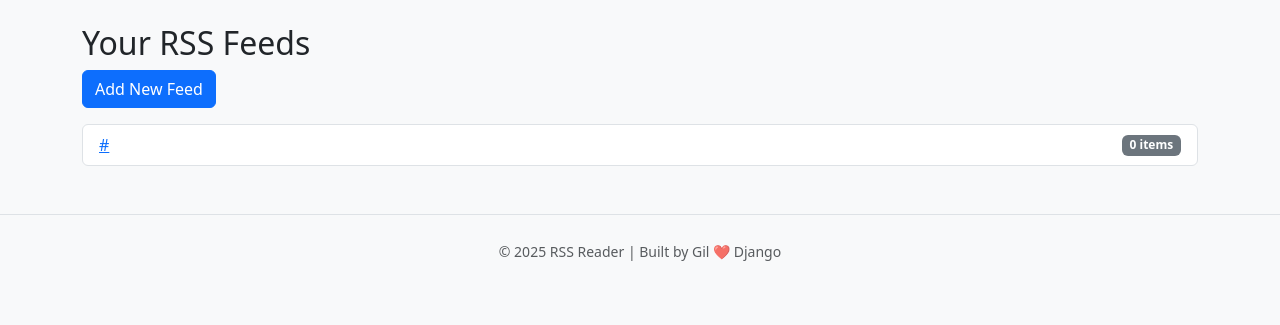
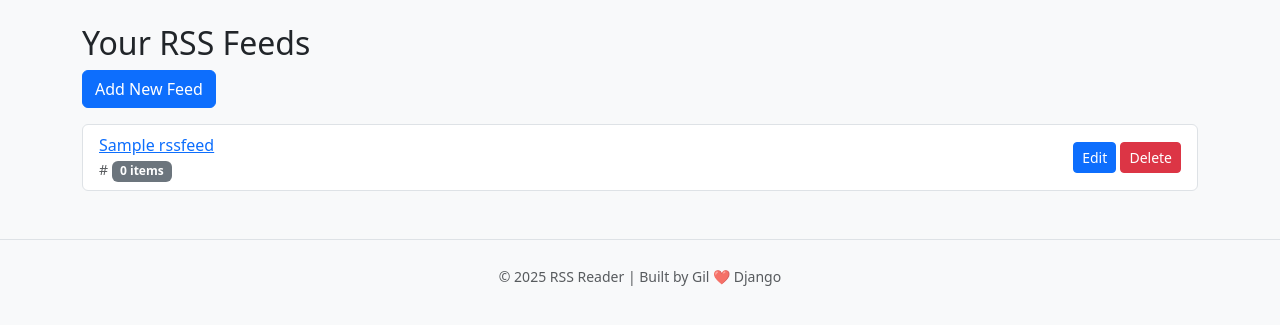
Before and after one commit to gil-ss/django-rss-reader, a Django app: page / in a window 1280 px wide. Shown: the part 57-382 px from the top of the page. Run offline with Django 5.2, Linux system fonts and the light colour scheme; a user stored in the database is signed in; tables that the repository leaves empty hold one stand-in row (values such as "Sample post").

Commit message:
feat(feed): Improve pagination UI and add edit/delete confirmation with full test coverage.

```diff
--- a/feeds/templates/feeds/feed_detail.html
+++ b/feeds/templates/feeds/feed_detail.html
@@ -34,6 +34,7 @@
     </ul>
 
     <nav class="mt-3">
+        <div class="d-flex justify-content-center">
             <ul class="pagination">
                 {% if page_obj.has_previous %}
                     <li class="page-item">
@@ -53,6 +54,7 @@
                     <li class="page-item disabled"><span class="page-link">Next</span></li>
                 {% endif %}
             </ul>
+        </div>
     </nav>
 {% else %}
     <p>No items found for this feed.</p>
--- a/feeds/templates/feeds/feed_list.html
+++ b/feeds/templates/feeds/feed_list.html
@@ -6,12 +6,19 @@
 
 {% if feeds %}
     <ul class="list-group">
-        {% for feed in feeds %}
-            <li class="list-group-item d-flex justify-content-between align-items-center">
-                <a href="{% url 'feed-detail' feed.pk %}">{{ feed.url }}</a>
-                <span class="badge bg-secondary">{{ feed.items.count }} items</span>
-            </li>
-        {% endfor %}
+            {% for feed in feeds %}
+                <li class="list-group-item d-flex justify-content-between align-items-center">
+                    <div>
+                        <a href="{% url 'feed-detail' feed.pk %}">{{ feed.title }}</a><br>
+                        <small class="text-muted">{{ feed.url }}</small>
+                        <span class="badge bg-secondary">{{ feed.items.count }} items</span>
+                    </div>
+                    <div>
+                        <a href="{% url 'feed-edit' feed.pk %}" class="btn btn-sm btn-primary">Edit</a>
+                        <a href="{% url 'feed-delete' feed.pk %}" class="btn btn-sm btn-danger">Delete</a>
+                    </div>
+                </li>
+            {% endfor %}
     </ul>
 {% else %}
     <p>No feeds added yet.</p>
--- a/feeds/urls.py
+++ b/feeds/urls.py
@@ -1,8 +1,10 @@
 from django.urls import path
-from feeds.views.feed import FeedListView, FeedCreateView, FeedDetailView
+from feeds.views.feed import FeedListView, FeedCreateView, FeedDetailView, FeedUpdateView, FeedDeleteView
 
 urlpatterns = [
     path("", FeedListView.as_view(), name="feed-list"),
     path("add/", FeedCreateView.as_view(), name="feed-add"),
     path("<int:pk>/", FeedDetailView.as_view(), name="feed-detail"),
+    path("<int:pk>/edit/", FeedUpdateView.as_view(), name="feed-edit"),
+    path("<int:pk>/delete/", FeedDeleteView.as_view(), name="feed-delete"),
 ]
--- a/feeds/views/feed.py
+++ b/feeds/views/feed.py
@@ -1,5 +1,5 @@
 from django.contrib.auth.mixins import LoginRequiredMixin
-from django.views.generic import ListView, CreateView, DetailView
+from django.views.generic import ListView, CreateView, DetailView, UpdateView, DeleteView
 from django.urls import reverse_lazy
 from feeds.models import RSSFeed
 from feeds.services import parse_and_save_feed
@@ -113,3 +113,27 @@ class FeedDetailView(LoginRequiredMixin, DetailView):
 
         context["page_obj"] = page_obj
         return context
+
+
+class FeedUpdateView(LoginRequiredMixin, UpdateView):
+    """
+    View to update an existing RSSFeed. Only the owner can update.
+    """
+    model = RSSFeed
+    fields = ["url"]
+    template_name = "feeds/feed_form.html"
+    success_url = reverse_lazy("feed-list")
+
+    def get_queryset(self):
+        return RSSFeed.objects.filter(user=self.request.user)
+
+class FeedDeleteView(LoginRequiredMixin, DeleteView):
+    """
+    View to delete an RSSFeed. Only the owner can delete.
+    """
+    model = RSSFeed
+    template_name = "feeds/feed_confirm_delete.html"
+    success_url = reverse_lazy("feed-list")
+
+    def get_queryset(self):
+        return RSSFeed.objects.filter(user=self.request.user)
```
Also changed, not shown: feeds/templates/feeds/feed_confirm_delete.html (added, +10 -0 lines), feeds/tests/test_views.py (+40 -0 lines). Lines whose indentation alone changed are shown as unchanged.
